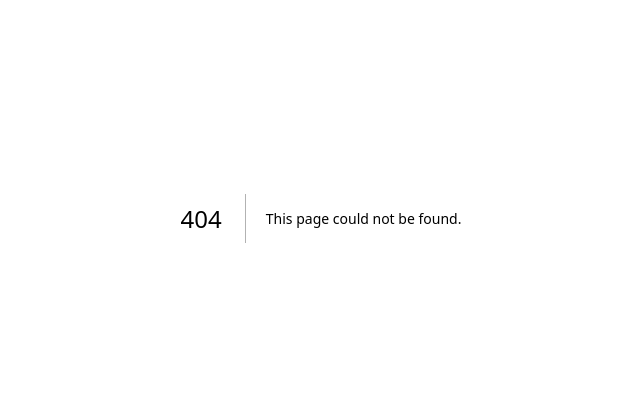
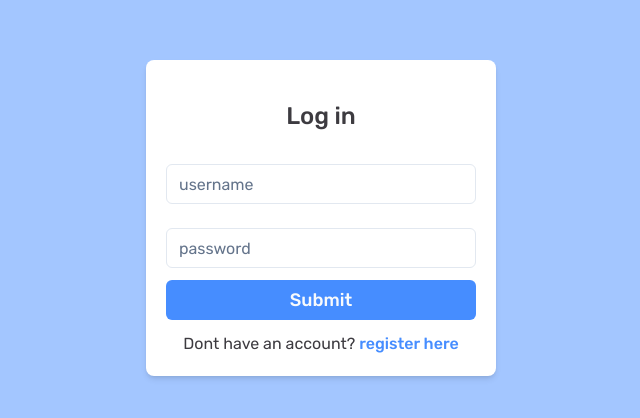
Before and after one commit to hmdnubaidillah/tasking, a Next.js app: page /login in a window 1280 px wide. Before the commit this address had no page. Shown: the part 182-600 px from the top of the page, without its empty margins (319-959 px from the left). Built offline with nearby package versions, Linux system fonts and the light colour scheme.

Commit message:
feat: login page

```diff
--- /dev/null
+++ b/app/login/page.tsx
@@ -0,0 +1,16 @@
+import LoginForm from "@/components/forms/LoginForm";
+
+export const metadata = {
+  title: "Tasking | Login",
+};
+
+export default function page() {
+  return (
+    <main className="grid place-content-center h-screen bg-secondaryBlue text-textPrimary">
+      <section className="flex flex-col gap-3 bg-white h-fit sm:w-[350px] w-[300px] p-5 shadow-md rounded-lg ">
+        <h1 className="text-2xl font-medium text-center my-5">Log in</h1>
+        <LoginForm />
+      </section>
+    </main>
+  );
+}
--- /dev/null
+++ b/components/forms/LoginForm.tsx
@@ -0,0 +1,65 @@
+"use client";
+
+import { useForm, SubmitHandler } from "react-hook-form";
+import { Button } from "@/components/ui/button";
+import { Input } from "@/components/ui/input";
+import Link from "next/link";
+
+interface UserLogin {
+  username: string;
+  password: string;
+}
+
+export default function LoginForm() {
+  const {
+    register,
+    handleSubmit,
+    formState: { errors },
+  } = useForm<UserLogin>({
+    criteriaMode: "all",
+  });
+
+  const onSubmit: SubmitHandler<UserLogin> = (data) => {
+    console.log(data);
+  };
+
+  return (
+    <div>
+      <form onSubmit={handleSubmit(onSubmit)} className="flex flex-col gap-3">
+        <Input
+          placeholder="username"
+          type="text"
+          className="text-base"
+          {...register("username", {
+            required: "username required",
+            minLength: { value: 6, message: "min username length is 6" },
+          })}
+        />
+        {/* handling errors username */}
+        {errors && <p className="text-red-600 text-base">{errors.username?.message}</p>}
+
+        <Input
+          placeholder="password"
+          type="password"
+          className="text-base"
+          {...register("password", {
+            required: "password required",
+            minLength: { value: 8, message: "min password length is 8" },
+          })}
+        />
+
+        <Button type="submit" className="text-lg">
+          Submit
+        </Button>
+      </form>
+      <div className="mt-3 text-center">
+        <span className="sm:text-base text-sm">
+          Dont have an account?{" "}
+          <Link href={"/register"} className="hover:underline text-primaryBlue font-medium">
+            register here
+          </Link>
+        </span>
+      </div>
+    </div>
+  );
+}
```
